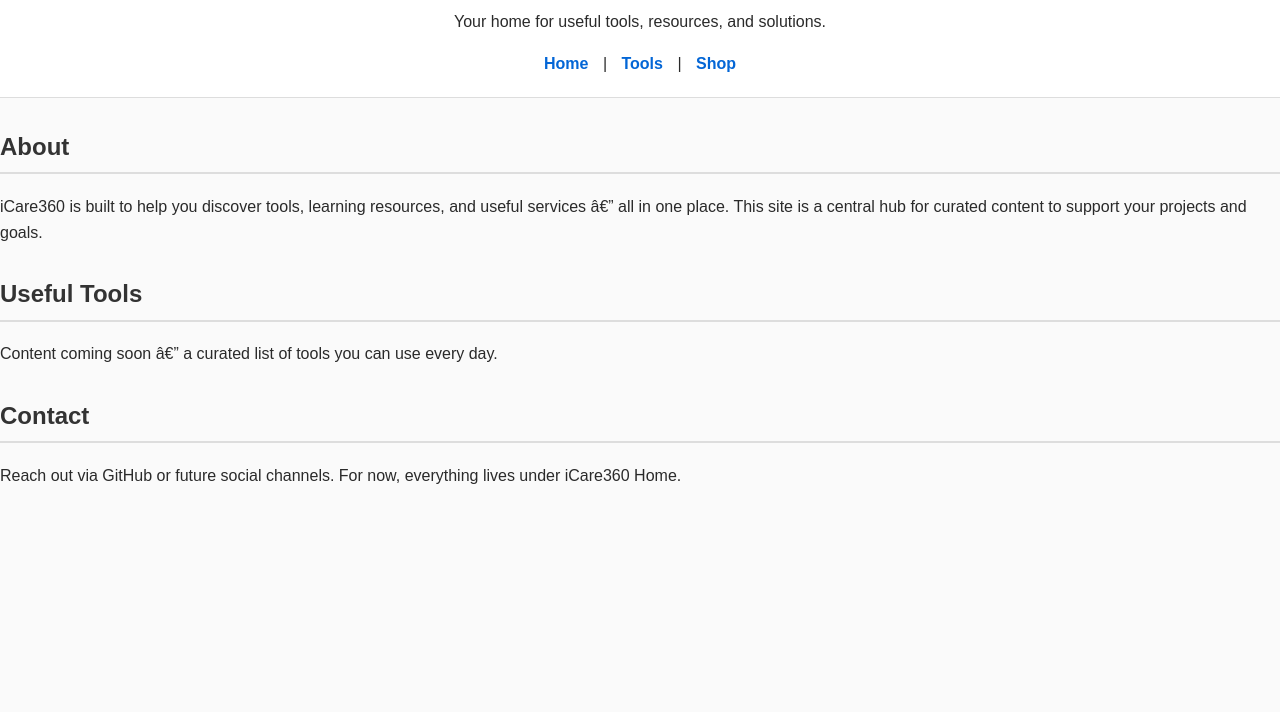
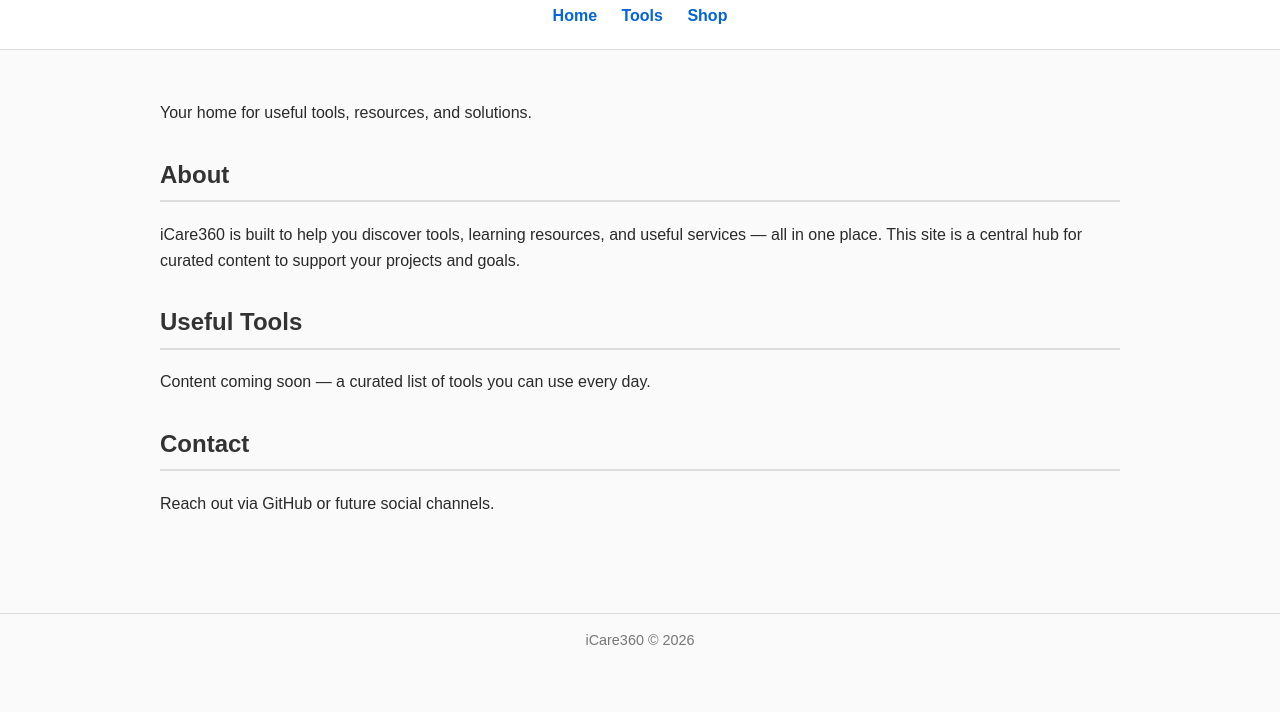
Before and after one commit to icare360/home, a plain HTML site: page index.html in a window 1280 px wide. Shown: the part 88-800 px from the top of the page. Drawn offline with Linux system fonts and the light colour scheme.

Commit message:
Update index.html

```diff
--- a/index.html
+++ b/index.html
@@ -1,49 +1,50 @@
 <!DOCTYPE html>
 <html lang="en">
 <head>
-  <meta charset="UTF‑8">
-  <meta name="viewport" content="width=device-width, initial‑scale=1.0">
+  <meta charset="UTF-8">
+  <meta name="viewport" content="width=device-width, initial-scale=1.0">
   <title>iCare360 Home</title>
-
-  <!-- Link to your stylesheet -->
   <link rel="stylesheet" href="style.css">
 </head>
 <body>
 
   <header>
-    <h1>Welcome to iCare360</h1>
-    <p>Your home for useful tools, resources, and solutions.</p>
-
-    <!-- Navigation -->
+    <h1>iCare360</h1>
     <nav>
-  <a href="./">Home</a> |
-  <a href="tools.html">Tools</a> |
+      <a href="./">Home</a>
+      <a href="tools.html">Tools</a>
       <a href="shop.html">Shop</a>
     </nav>
   </header>
 
-  <section id="about">
+  <div class="container">
+    <section>
+      <p>Your home for useful tools, resources, and solutions.</p>
+    </section>
+
+    <section>
       <h2>About</h2>
       <p>
         iCare360 is built to help you discover tools, learning resources,
-      and useful services — all in one place.
-      This site is a central hub for curated content to support your
-      projects and goals.
+        and useful services — all in one place. This site is a central hub
+        for curated content to support your projects and goals.
       </p>
     </section>
 
-  <section id="tools">
+    <section>
       <h2>Useful Tools</h2>
       <p>Content coming soon — a curated list of tools you can use every day.</p>
     </section>
 
-  <section id="contact">
+    <section>
       <h2>Contact</h2>
-    <p>
-      Reach out via GitHub or future social channels.
-      For now, everything lives under iCare360 Home.
-    </p>
+      <p>Reach out via GitHub or future social channels.</p>
     </section>
+  </div>
+
+  <footer>
+    iCare360 &copy; 2026
+  </footer>
 
 </body>
 </html>
```
Lines whose indentation alone changed are shown as unchanged.
